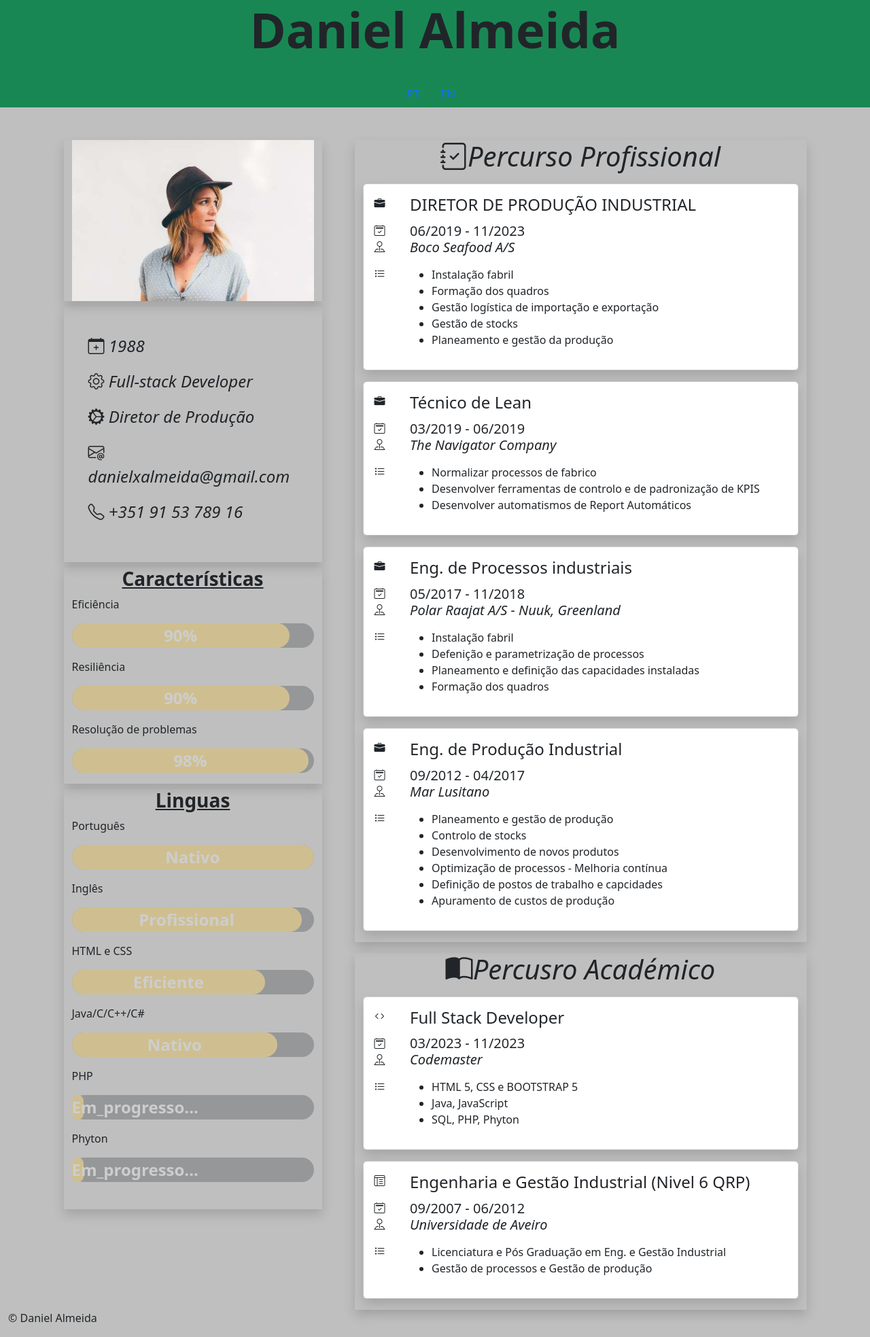
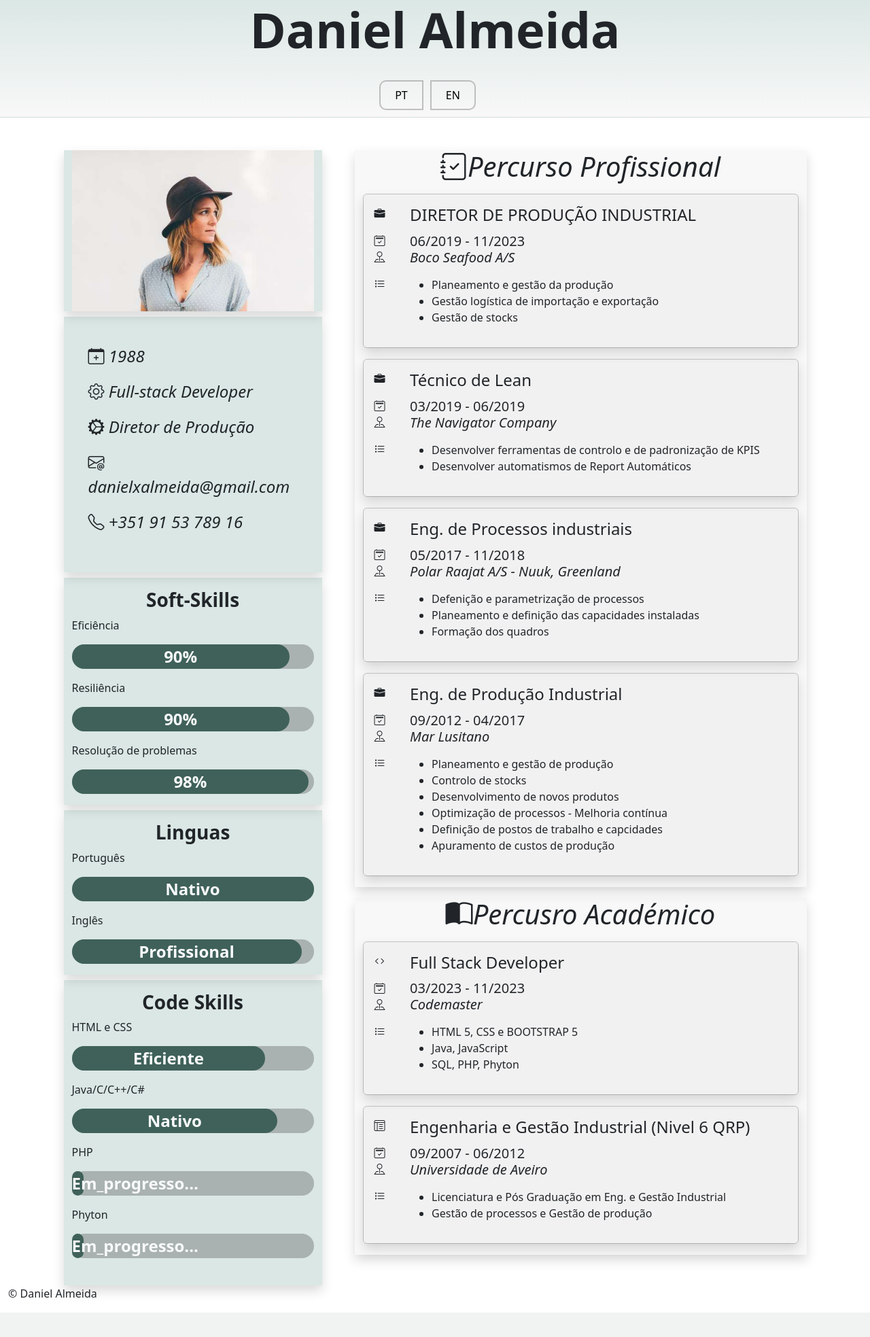
Before and after one commit to danielxalmeida/Teste_1_git_github, a PHP site: page / in a window 1280 px wide. Shown: the whole page at 68% size. After the commit the page ends 1931 px from the top, so only its background shows below. Run offline with PHP 8.4, Linux system fonts and the light colour scheme.

Commit message:
Cv Updated

```diff
--- a/Bootstrap/CVDXA/estilos.css
+++ b/Bootstrap/CVDXA/estilos.css
@@ -1 +1,93 @@
 @charset "UTF-8";
+
+:root{
+    /* --cor1:rgb(34,70,108);
+    --cor2:rgb(214, 40, 40);
+    --cor3:rgb(242, 220, 93);
+    --cor4:rgb(242, 163, 89);
+    --cor5:rgb(107, 143, 113);
+    --cor6:rgb();
+    --color1: #5593e554;
+    --color2: #4084d269;
+    --color3: #2b73c042;
+    --color4: #1561ad60;
+    --color5: #00529a7a;
+    --color6: rgb(197, 222, 216)
+    */
+    --color1: rgba(4, 35, 209, 0.151);
+    --color2: rgba(78, 77, 77, 0.041);
+    --color3: rgba(66, 131, 117, 0.192);
+    --color6: rgb(197, 222, 216);
+
+}
+.nav-link{
+    text-decoration: none;
+    color: black;
+}
+a {
+    text-decoration: none;
+    color: black;
+}
+.nav-item{
+    border: 2px solid rgba(128, 128, 128, 0.473);
+    padding: 0 5px;
+    margin-bottom: 10px;
+    margin-right: 10px;
+    transition-duration: 0.4s;
+}
+.left{
+    border-radius: 10px 0 0 10px;
+}
+.right{
+    border-radius: 0 10px 10px 0;
+}
+.nav-item:hover{
+    background-color: var(--color6);
+}
+/* .bg-base{
+    background-color: var(--color1);
+
+} */
+.card{
+    background-color: var(--color2);
+    /* border:2px solid grey; */
+}
+.bg-titulo{
+    background-image: linear-gradient(to bottom, var(--color3), var(--color2));
+    border-bottom:1px solid rgba(128, 128, 128, 0.089);
+}
+
+.bg-foto{
+    background-color: var(--color3);
+
+}
+.bg-cara{
+    background-color: var(--color3);
+}
+.bg-lingua{
+    background-color: var(--color3);
+}
+.bg-linguagem{
+    background-color: var(--color3);
+}
+.bg-pro{
+    background-color: var(--color2);
+}
+.bg-aca{
+    background-color: var(--color2);
+}
+.bg-personalizado{
+    background-color: rgb(63, 97, 89);
+}
+.bg-daca{
+    background-color: rgba(27, 27, 27, 0.253);
+}
+
+
+/*
+34,70,108
+214, 40, 40
+242, 220, 93
+242, 163, 89
+107, 143, 113
+*/
--- a/Bootstrap/CVDXA/index.html
+++ b/Bootstrap/CVDXA/index.html
@@ -11,18 +11,19 @@
         integrity="sha384-HwwvtgBNo3bZJJLYd8oVXjrBZt8cqVSpeBNS5n7C8IVInixGAoxmnlMuBnhbgrkm"
         crossorigin="anonymous"></script>
     <link rel="stylesheet" href="https://cdn.jsdelivr.net/npm/bootstrap-icons@1.10.0/font/bootstrap-icons.css">
+    <link rel="stylesheet" href="estilos.css">
 </head>
 
-<body class="bg-black bg-opacity-25">
-    <header class="container-fluid bg-success">
+<body class="bg-base">
+    <header class="container-fluid bg-titulo">
 
         <div class="row text-center">
             <h1 class="col-12 display-2 fw-bold">Daniel Almeida</h1>
             <ul class="col-12 nav justify-content-center mt-4">
-                <li class="nav-item">
+                <li class="nav-item left">
                     <a class="nav-link active" data-bs-toggle="tab" data-bs-target="#pt-content">PT</a>
                 </li>
-                <li class="nav-item">
+                <li class="nav-item right">
                     <a class="nav-link" href="enindex.html">EN</a>
                 </li>
             </ul>
@@ -36,12 +37,12 @@
             <div class="row d-flex mt-5 justify-content-center gap-5">
 
                 <div class="col-md-4 d-flex flex-column gap-2">
-                    <div class="row">
+                    <div class="row bg-foto">
                         <div class="col shadow">
                             <img src="imagens/avatar_hat.jpg" alt="Daniel Almeida" class="w-100 col-12">
                         </div>
                     </div>
-                    <div class="row">
+                    <div class="row bg-foto">
                         <div class="col shadow fs-4">
                             <div class="mt-3 mb-3 p-4 text-break">
                                 <p><i class="bi bi-calendar-plus"> 1988</i></p>
@@ -52,24 +53,24 @@
                             </div>
                         </div>
                     </div>
-                    <div class="row">
+                    <div class="row bg-cara">
                         <div class="col shadow">
-                            <h6 class="fs-3 text-center fw-bold text-decoration-underline">Características</h6>
+                            <h6 class="fs-3 text-center fw-bold mt-3">Soft-Skills</h6>
                             <p>Eficiência
-                            <div class="bg-dark opacity-25 rounded-5">
-                                <div class="bg-warning  rounded-5 text-light text-center fw-bold fs-4"
+                            <div class="bg-daca rounded-5">
+                                <div class="bg-personalizado rounded-5 text-light text-center fw-bold fs-4"
                                     style="width: 90%;">90%</div>
                             </div>
                             </p>
                             <p>Resiliência
-                            <div class="bg-dark opacity-25 rounded-5">
-                                <div class="bg-warning  rounded-5 text-light text-center fw-bold fs-4"
+                            <div class="bg-daca rounded-5">
+                                <div class="bg-personalizado  rounded-5 text-light text-center fw-bold fs-4"
                                     style="width: 90%;">90%</div>
                             </div>
                             </p>
                             <p>Resolução de problemas
-                            <div class="bg-dark opacity-25 rounded-5">
-                                <div class="bg-warning  rounded-5 text-light text-center fw-bold fs-4"
+                            <div class="bg-daca rounded-5">
+                                <div class="bg-personalizado  rounded-5 text-light text-center fw-bold fs-4"
                                     style="width: 98%;">98%</div>
                             </div>
                             </p>
@@ -77,42 +78,47 @@
 
                         </div>
                     </div>
-                    <div class="row">
+                    <div class="row bg-lingua">
                         <div class="col shadow">
-                            <h6 class="fs-3 text-center fw-bold text-decoration-underline">Linguas</h6>
+                            <h6 class="fs-3 text-center fw-bold mt-3">Linguas</h6>
                             <p>Português
-                            <div class="bg-dark opacity-25 rounded-5">
-                                <div class="bg-warning  rounded-5 text-light text-center fw-bold fs-4"
+                            <div class="bg-daca rounded-5">
+                                <div class="bg-personalizado  rounded-5 text-light text-center fw-bold fs-4"
                                     style="width: 100%;">Nativo</div>
                             </div>
                             </p>
                             <p>Inglês
-                            <div class="bg-dark opacity-25 rounded-5">
-                                <div class="bg-warning  rounded-5 text-light text-center fw-bold fs-4"
+                            <div class="bg-daca rounded-5">
+                                <div class="bg-personalizado  rounded-5 text-light text-center fw-bold fs-4"
                                     style="width: 95%;">Profissional</div>
                             </div>
                             </p>
+                        </div>
+                    </div>
+                    <div class="row bg-linguagem">
+                        <div class="col shadow">
+                            <h6 class="fs-3 text-center fw-bold mt-3">Code Skills</h6>
                             <p>HTML e CSS
-                            <div class="bg-dark opacity-25 rounded-5">
-                                <div class="bg-warning  rounded-5 text-light text-center fw-bold fs-4"
+                            <div class="bg-daca rounded-5">
+                                <div class="bg-personalizado  rounded-5 text-light text-center fw-bold fs-4"
                                     style="width: 80%;">Eficiente</div>
                             </div>
                             </p>
                             <p>Java/C/C++/C#
-                            <div class="bg-dark opacity-25 rounded-5">
-                                <div class="bg-warning  rounded-5 text-light text-center fw-bold fs-4"
+                            <div class="bg-daca rounded-5">
+                                <div class="bg-personalizado  rounded-5 text-light text-center fw-bold fs-4"
                                     style="width: 85%;">Nativo</div>
                             </div>
                             </p>
                             <p>PHP
-                            <div class="bg-dark opacity-25 rounded-5">
-                                <div class="bg-warning  rounded-5 text-light text-center fw-bold fs-4"
+                            <div class="bg-daca rounded-5">
+                                <div class="bg-personalizado  rounded-5 text-light text-center fw-bold fs-4"
                                     style="width: 5%;">Em_progresso...</div>
                             </div>
                             </p>
                             <p>Phyton
-                            <div class="bg-dark opacity-25 rounded-5">
-                                <div class="bg-warning  rounded-5 text-light text-center fw-bold fs-4"
+                            <div class="bg-daca rounded-5">
+                                <div class="bg-personalizado  rounded-5 text-light text-center fw-bold fs-4"
                                     style="width: 5%;">Em_progresso...</div>
                             </div>
                             </p>
@@ -121,7 +127,7 @@
                     </div>
                 </div>
                 <div class="col-md-7">
-                    <div class="row">
+                    <div class="row bg-pro">
                         <div class="col shadow">
                             <h1 class="text-center"><i class="bi bi-journal-check">Percurso Profissional</i></h1>
                             <div class="card mt-3 mb-3">
@@ -144,11 +150,10 @@
                                             </h5>
                                             <p class="card-text">
                                             <ul>
-                                                <li>Instalação fabril</li>
-                                                <li>Formação dos quadros</li>
+                                                <li>Planeamento e gestão da produção</li>
                                                 <li>Gestão logística de importação e exportação</li>
                                                 <li>Gestão de stocks</li>
-                                                <li>Planeamento e gestão da produção</li>
+
                                             </ul>
                                             </p>
                                         </div>
@@ -176,10 +181,10 @@
                                             </h5>
                                             <p class="card-text">
                                             <ul>
-                                                <li>Normalizar processos de fabrico</li>
                                                 <li>Desenvolver ferramentas de controlo e de padronização de KPIS</li>
                                                 <!-- <li>Criar e implementar Instruções de Trabalho</li> -->
                                                 <li>Desenvolver automatismos de Report Automáticos</li>
+                                                <!-- <li>Normalizar processos de fabrico</li> -->
                                             </ul>
                                             </p>
                                         </div>
@@ -207,7 +212,7 @@
                                             </h5>
                                             <p class="card-text">
                                             <ul>
-                                                <li>Instalação fabril</li>
+                                                <!-- <li>Instalação fabril</li> -->
                                                 <li>Defenição e parametrização de processos</li>
                                                 <li>Planeamento e definição das capacidades instaladas</li>
                                                 <li>Formação dos quadros</li>
@@ -251,7 +256,7 @@
                             </div>
                         </div>
                     </div>
-                        <div class="row mt-3">
+                        <div class="row mt-3 bg-aca">
                             <div class="col shadow">
                                 <h1 class="text-center"><i class="bi bi-book-half">Percusro Académico</i></h1>
                                 <div class="card mt-3 mb-3">
```
Also changed, not shown: Bootstrap/CVDXA/enindex.html (+31 -30 lines).
